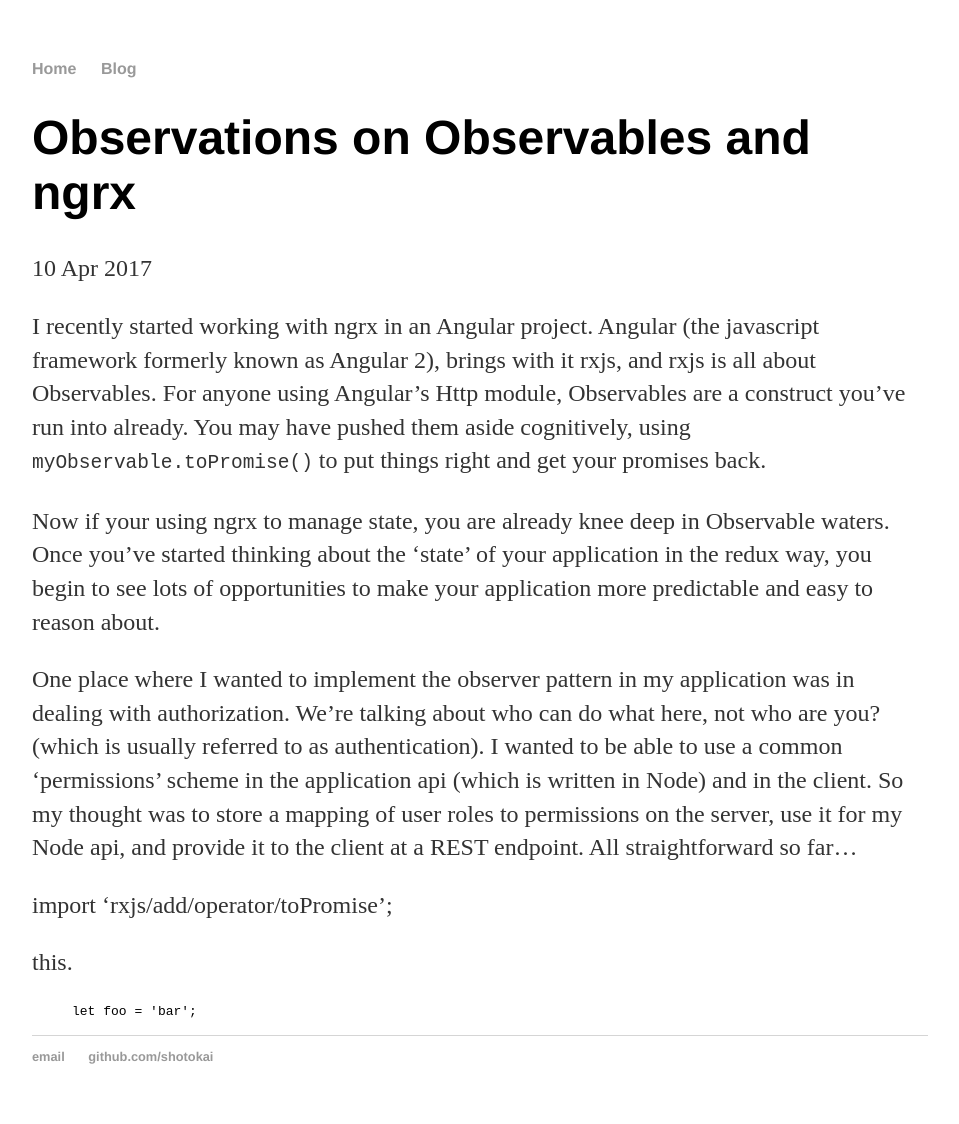
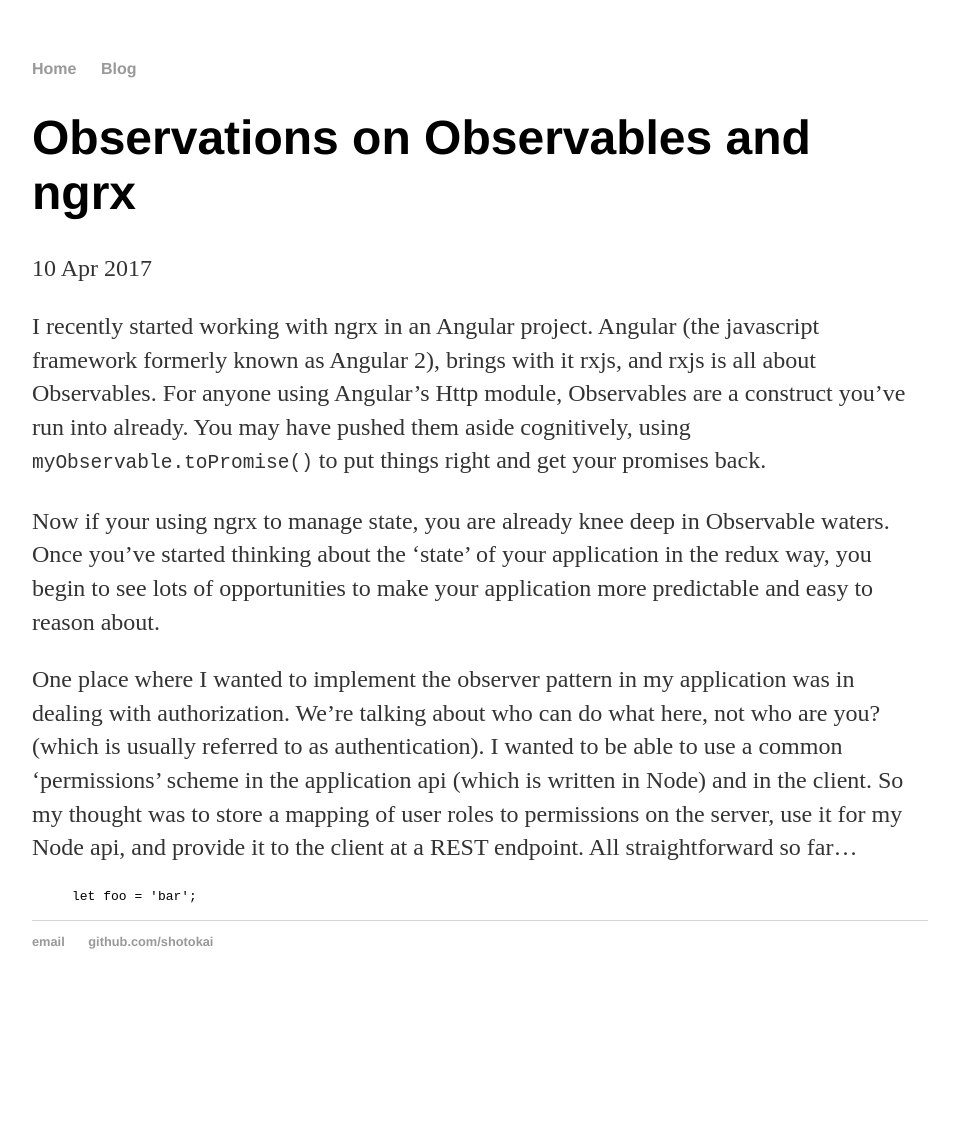
Before and after one commit to shotokai/shotokai.github.io, a Jekyll site: the page built from _posts/2017-04-10-observations-on-observables.md, in a window 1280 px wide. Shown: the whole page, without its empty margins (160-1119 px from the left). Built offline with Jekyll 4.4.1, drawn with Linux system fonts in a browser that asks for light colours; after the commit the page ends 1009 px from its top, so only the background shows below that.

Commit message:
Update 2017-04-10-observations-on-observables.md

```diff
--- a/_posts/2017-04-10-observations-on-observables.md
+++ b/_posts/2017-04-10-observations-on-observables.md
@@ -10,15 +10,6 @@
 
 One place where I wanted to implement the observer pattern in my application was in dealing with authorization.  We're talking about who can do what here, not who are you? (which is usually referred to as authentication).  I wanted to be able to use a common 'permissions' scheme in the application api (which is written in Node) and in the client.  So my thought was to store a mapping of user roles to permissions on the server, use it for my Node api, and provide it to the client at a REST endpoint.  All straightforward so far...
 
-
-
-
-{% highlight javascript %}
-
-{% endhighlight %}
-import 'rxjs/add/operator/toPromise';
-
-this.
 {% highlight javascript %}
 let foo = 'bar';
 {% endhighlight %}
```
